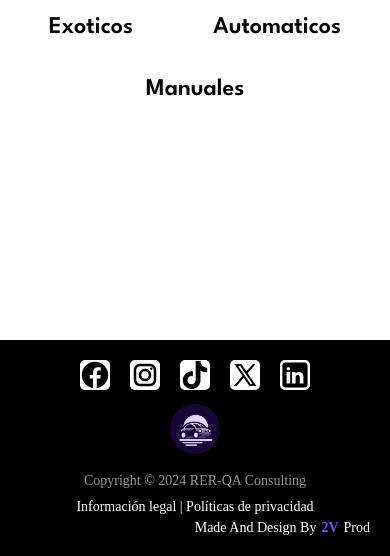
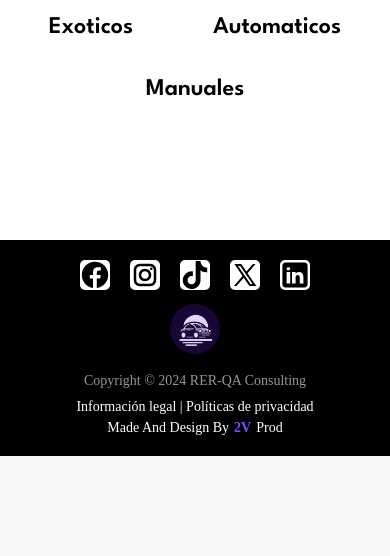
Before and after one commit to ReizoVC/RentalMove-Flask, a Flask app: page /catalogo in a window 390 px wide. Shown: the part 646-1202 px from the top of the page. After the commit the page ends 1102 px from the top, so only its background shows below. Run offline with Flask 3, Linux system fonts and the light colour scheme; data that the repository does not hold is empty; some libraries are stand-ins or nearby versions; some web fonts are replaced.

Commit message:
un poco mas responsive

```diff
--- a/static/css/styles.css
+++ b/static/css/styles.css
@@ -763,7 +763,7 @@
   margin: 0 auto;
   border-radius: 20px;
   display: grid;
-  grid-template-columns: repeat(auto-fill, minmax(25rem, 2fr));
+  grid-template-columns: repeat(auto-fill, minmax(25rem, 1fr));
   gap: 10px;
   justify-items: center;
   margin-bottom: 100px;
@@ -1010,3 +1010,23 @@
 }
 
 /* Notificaciones Fin */
+
+/* Media Queris */
+
+@media (max-width: 1200px) {
+  .footerCredits{
+    justify-self: center;
+  }
+  .cards-container-catalgo{
+    width: 90%;
+  }
+}
+
+@media (max-width: 500px) {
+  .cards-container-catalgo{
+    width: 99%;
+    margin: 0 auto;
+    grid-template-columns: repeat(auto-fill, minmax(15rem, 1fr));
+  }
+
+}
```
